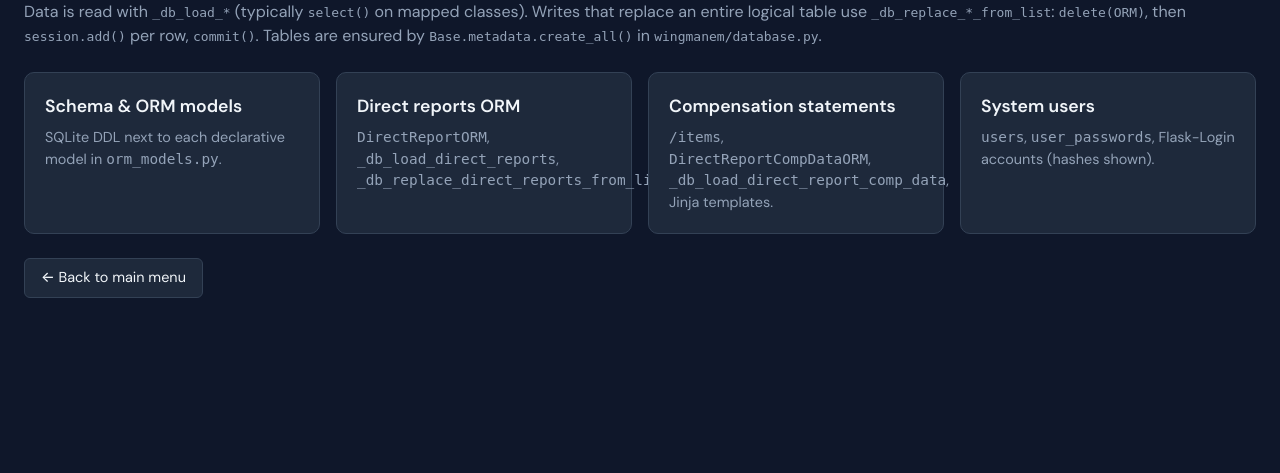
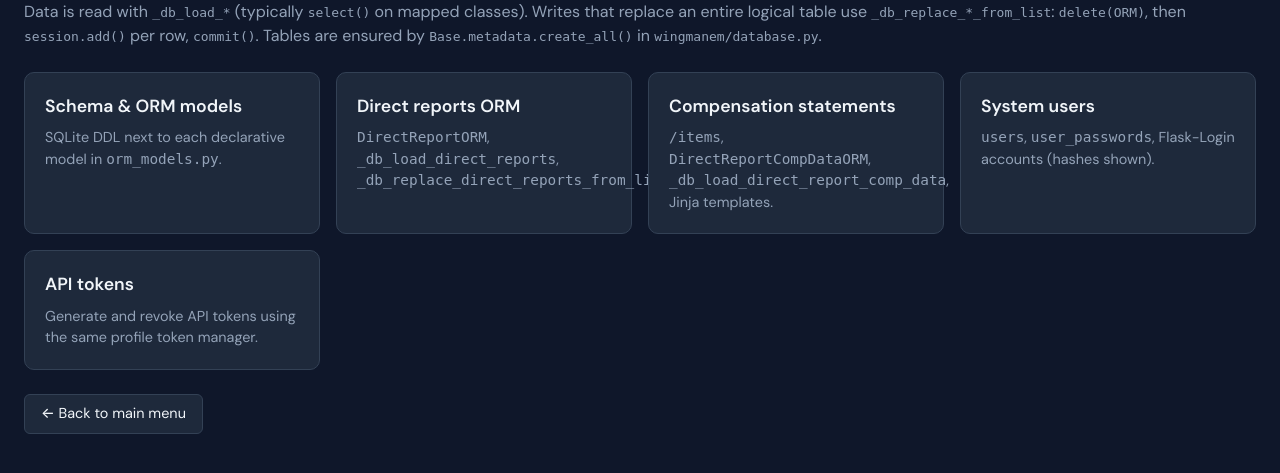
Before and after one commit to bforsberg-uvu/WingmanEM, a Python web app: template templates/developer.html in a window 1280 px wide. Shown: the part 313-786 px from the top of the page. Run offline with Jinja, Linux system fonts and the light colour scheme; the template is opened without the code that fills it, so the values that code supplies are empty.

Commit message:
Add API token link in developer menu.
Expose API token management from the Developer page by linking to the existing profile-based token flow.

Made-with: Cursor

```diff
--- a/templates/developer.html
+++ b/templates/developer.html
@@ -35,6 +35,12 @@
         <p><code>users</code>, <code>user_passwords</code>, Flask-Login accounts (hashes shown).</p>
       </a>
     </div>
+    <div class="card">
+      <a href="{{ url_for('user_profile') }}">
+        <h2>API tokens</h2>
+        <p>Generate and revoke API tokens using the same profile token manager.</p>
+      </a>
+    </div>
   </div>
 
   <p style="margin-top: 1.5rem;"><a href="{{ url_for('index') }}" class="btn">← Back to main menu</a></p>
```
